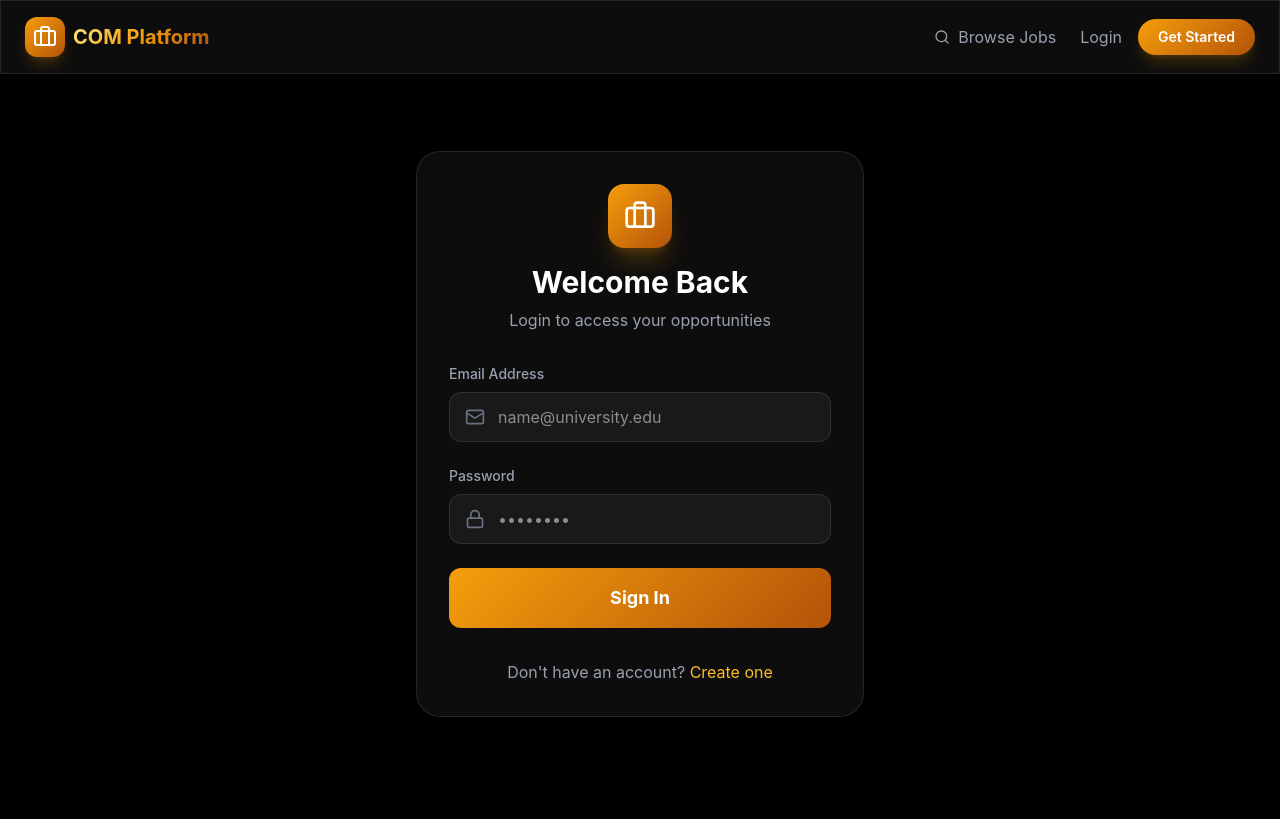
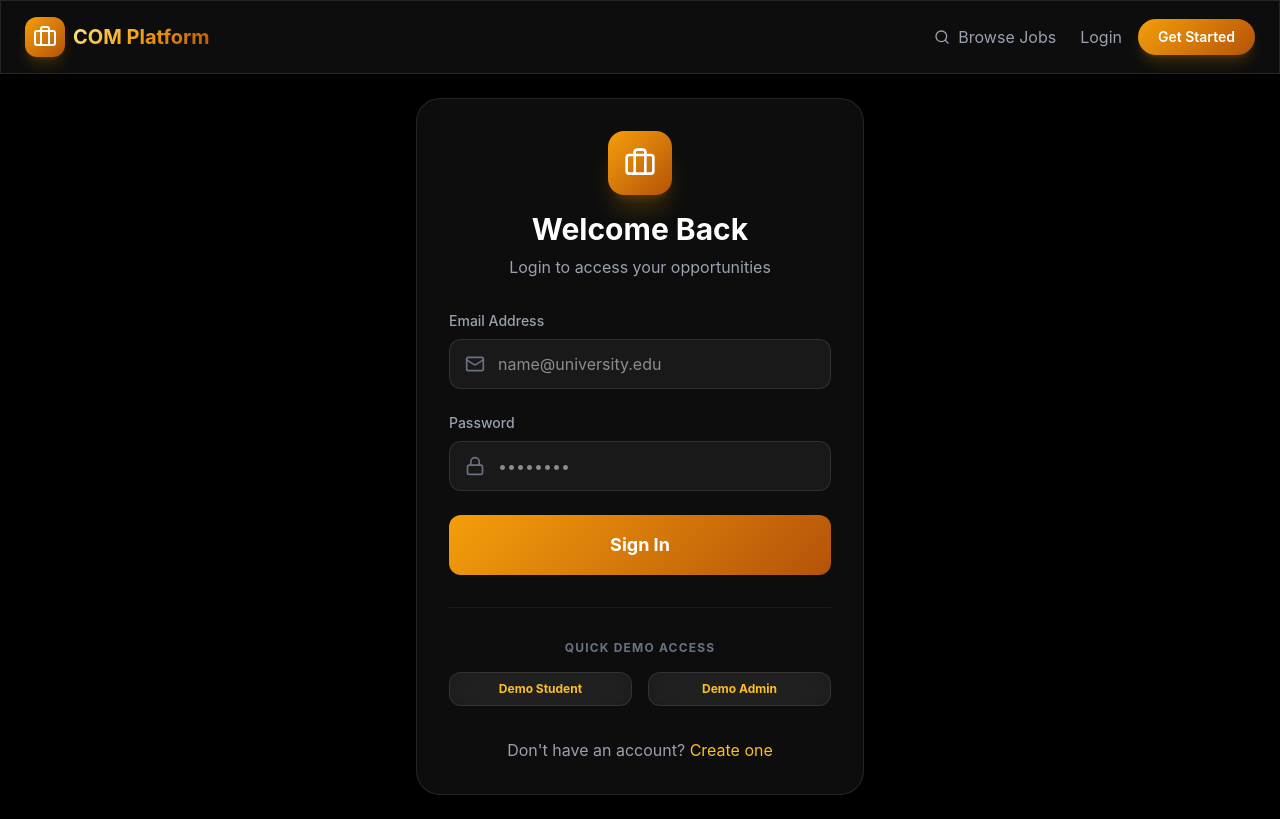
Before and after one commit to satyamkumar25923-gif/K1000, a React (Vite) app: page /login in a window 1280 px wide. Built offline with nearby package versions, Linux system fonts and the light colour scheme.

Commit message:
feat: Seed demo users and add login shortcuts
Seed the database with a demo admin and student user.
Add quick access buttons on the login page to pre-fill credentials for these demo users, facilitating easier testing and demonstration.

```diff
--- a/server.ts
+++ b/server.ts
@@ -30,6 +30,44 @@ async function startServer() {
 
   // Database Connection (SQLite is initialized in db.ts)
   console.log("Using SQLite database for zero-config environment.");
+
+  // Seed Demo Users
+  const seedDemoUsers = async () => {
+    try {
+      const demoAdminEmail = "admin@demo.com";
+      const demoStudentEmail = "student@demo.com";
+
+      const adminExists = await User.findOne({ email: demoAdminEmail });
+      if (!adminExists) {
+        const hashedPassword = await bcrypt.hash("password123", 10);
+        await User.create({
+          name: "Demo Admin",
+          email: demoAdminEmail,
+          password: hashedPassword,
+          role: "admin"
+        });
+        console.log("Demo Admin created: admin@demo.com / password123");
+      }
+
+      const studentExists = await User.findOne({ email: demoStudentEmail });
+      if (!studentExists) {
+        const hashedPassword = await bcrypt.hash("password123", 10);
+        await User.create({
+          name: "Demo Student",
+          email: demoStudentEmail,
+          password: hashedPassword,
+          role: "student",
+          branch: "Computer Science",
+          year: "3rd Year",
+          skills: ["React", "Node.js", "TypeScript"]
+        });
+        console.log("Demo Student created: student@demo.com / password123");
+      }
+    } catch (err) {
+      console.error("Error seeding demo users:", err);
+    }
+  };
+  seedDemoUsers();
 
   // --- API Routes ---
 
--- a/src/pages/LoginPage.tsx
+++ b/src/pages/LoginPage.tsx
@@ -89,6 +89,24 @@ export default function LoginPage() {
           </button>
         </form>
 
+        <div className="mt-8 pt-8 border-t border-white/5">
+          <p className="text-center text-xs text-gray-500 uppercase font-bold tracking-widest mb-4">Quick Demo Access</p>
+          <div className="grid grid-cols-2 gap-4">
+            <button
+              onClick={() => { setEmail("student@demo.com"); setPassword("password123"); }}
+              className="glass py-2 rounded-xl text-xs font-bold hover:bg-white/10 transition-colors border-gold-500/20 text-gold-400"
+            >
+              Demo Student
+            </button>
+            <button
+              onClick={() => { setEmail("admin@demo.com"); setPassword("password123"); }}
+              className="glass py-2 rounded-xl text-xs font-bold hover:bg-white/10 transition-colors border-gold-500/20 text-gold-400"
+            >
+              Demo Admin
+            </button>
+          </div>
+        </div>
+
         <p className="text-center mt-8 text-gray-400">
           Don't have an account? <Link to="/signup" className="text-gold-400 hover:underline">Create one</Link>
         </p>
```
